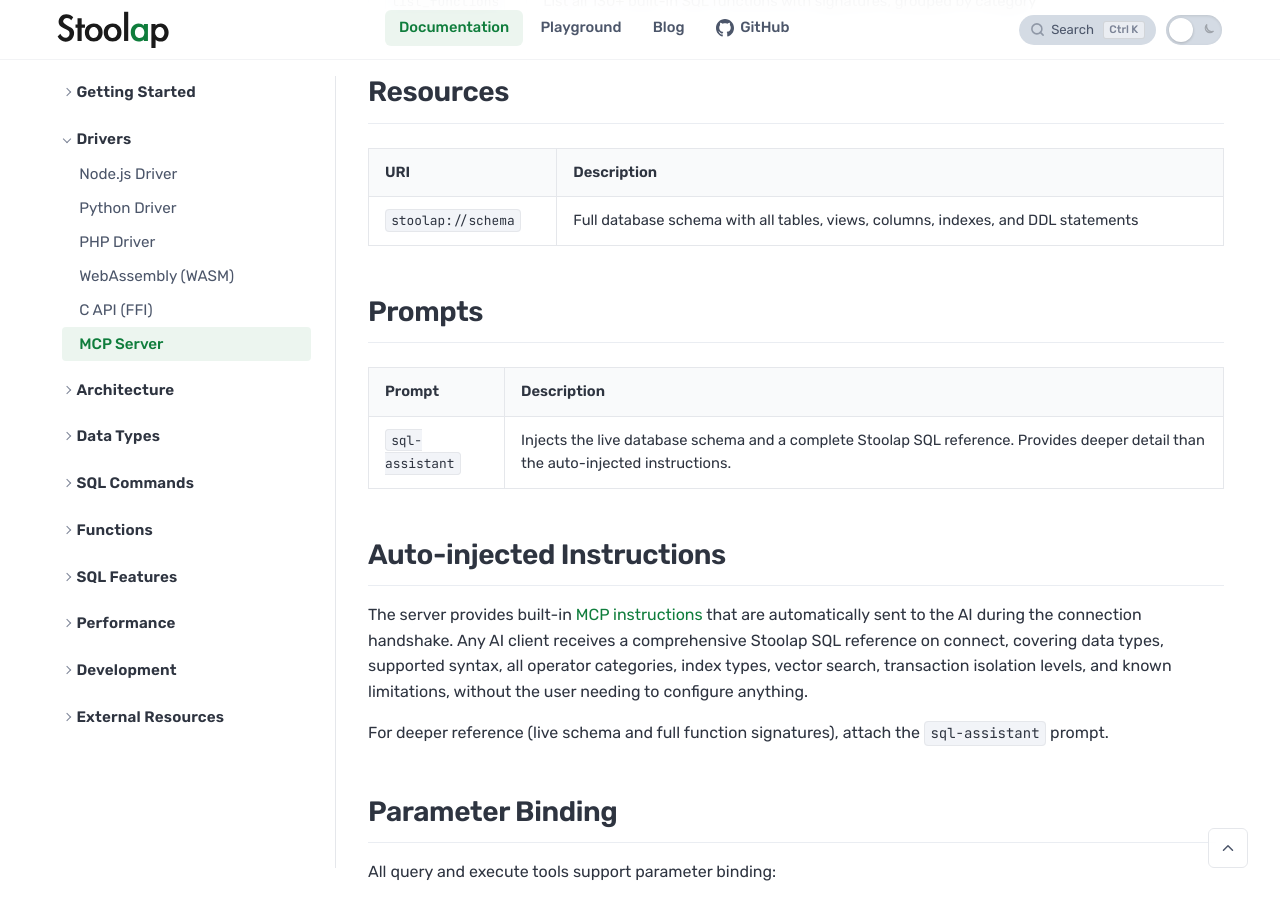
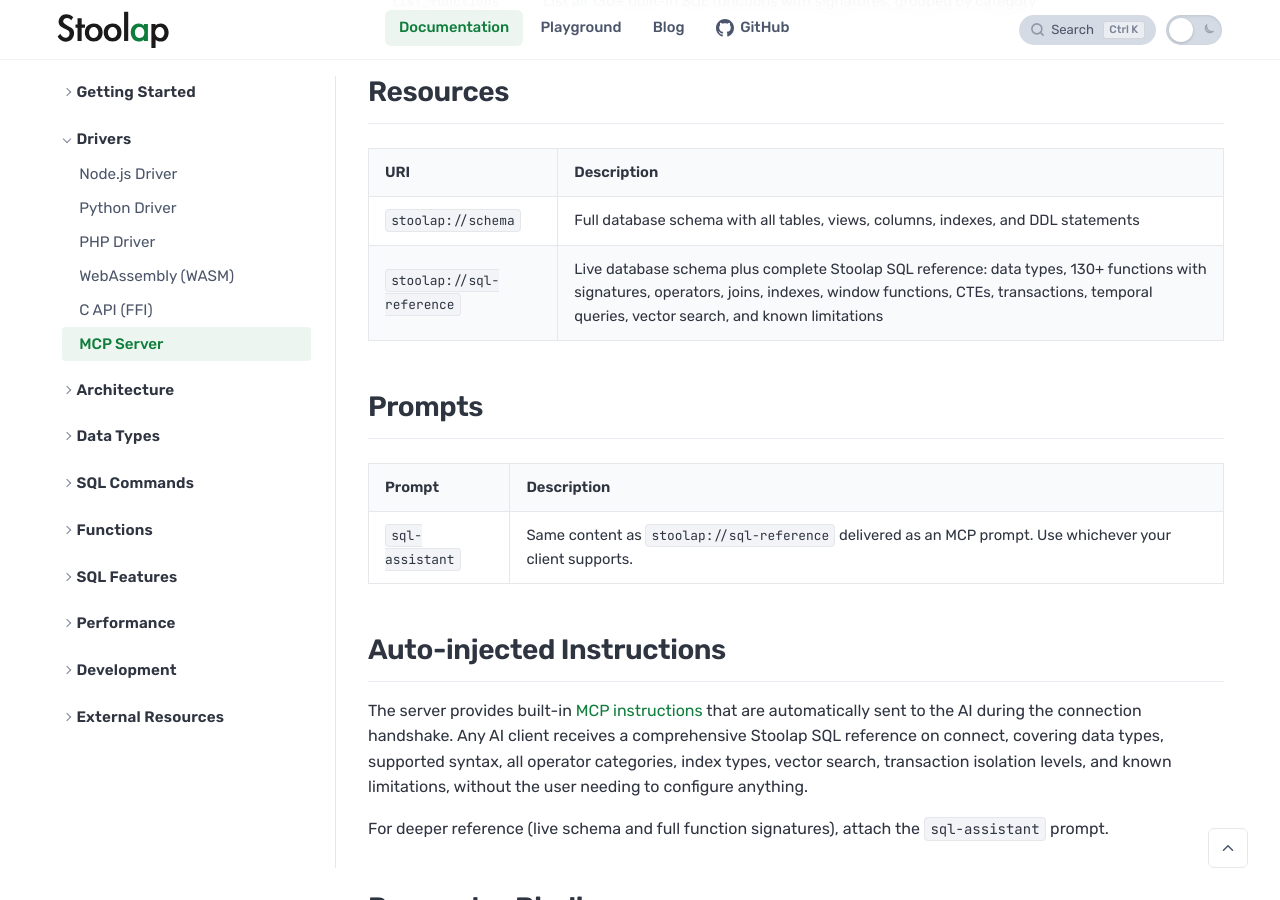
Before and after one commit to stoolap/stoolap, a Jekyll site: the page built from docs/_docs/drivers/mcp.md, in a window 1280 px wide and 900 px high, scrolled down 4789 px. Built offline with Jekyll 4.4.1, drawn with Linux system fonts in a browser that asks for light colours; some of the changed text lies outside the part shown.

Commit message:
fix: use panic=unwind in release profile for FFI catch_unwind support, add sql-reference resource to MCP docs

```diff
--- a/docs/_docs/drivers/mcp.md
+++ b/docs/_docs/drivers/mcp.md
@@ -162,12 +162,13 @@
 | URI | Description |
 |-----|-------------|
 | `stoolap://schema` | Full database schema with all tables, views, columns, indexes, and DDL statements |
+| `stoolap://sql-reference` | Live database schema plus complete Stoolap SQL reference: data types, 130+ functions with signatures, operators, joins, indexes, window functions, CTEs, transactions, temporal queries, vector search, and known limitations |
 
 ## Prompts
 
 | Prompt | Description |
 |--------|-------------|
-| `sql-assistant` | Injects the live database schema and a complete Stoolap SQL reference. Provides deeper detail than the auto-injected instructions. |
+| `sql-assistant` | Same content as `stoolap://sql-reference` delivered as an MCP prompt. Use whichever your client supports. |
 
 ## Auto-injected Instructions
 
```
Also changed, not shown: other parts of docs/_docs/drivers/mcp.md (+1 -1 lines), Cargo.toml (+1 -10 lines).
